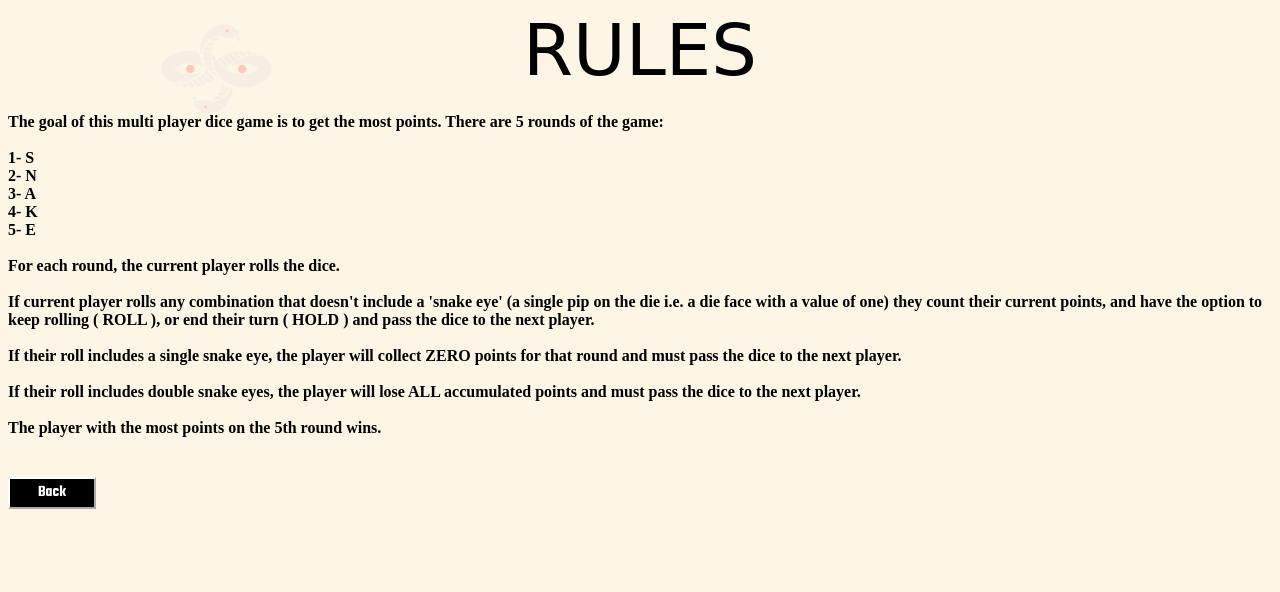
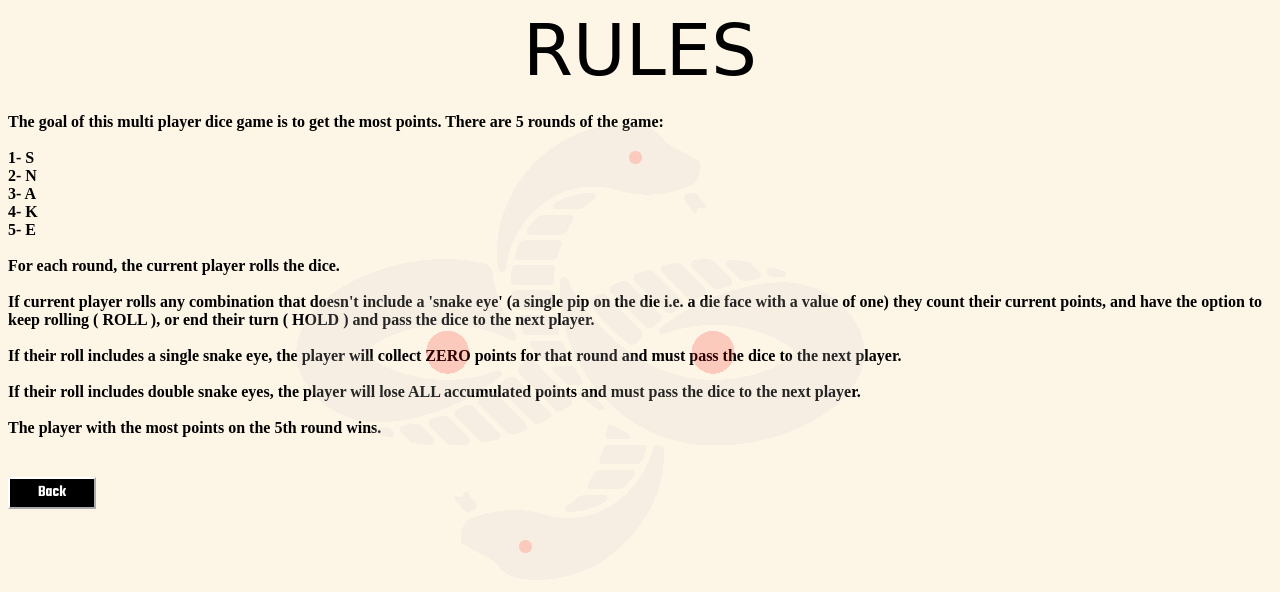
Before and after one commit to amandaputney/snake-eyes, a plain HTML site: page rules.html in a window 1280 px wide. Drawn offline with Linux system fonts and the light colour scheme; a web font is replaced by a local one.

Commit message:
updates watermark

```diff
--- a/style.css
+++ b/style.css
@@ -71,15 +71,6 @@ h4 {
     border-style: solid; */
 }
 
-#watermark {
-    background: url(images/watermark.png) no-repeat;
-    width: 50px;
-    height: 50px;
-    position: absolute;
-    top: 0%;
-    left: 10%;
-    opacity: 18%;
-}
 
 .image {
     grid-column: span 3;
@@ -89,10 +80,22 @@ h4 {
 
 }
 
+
 img {
     max-width: 100%;
     min-width: 22vmin;
     height: auto;
+}
+
+#watermark {
+    background-image: url(images/watermark.png) no repeat;
+    background-size: cover;
+    /* width: 100px;
+    height: 100px; */
+    opacity: 18%;
+    position: absolute;
+    top: 0%;
+    left: 10%;
 }
 
 button {
```
